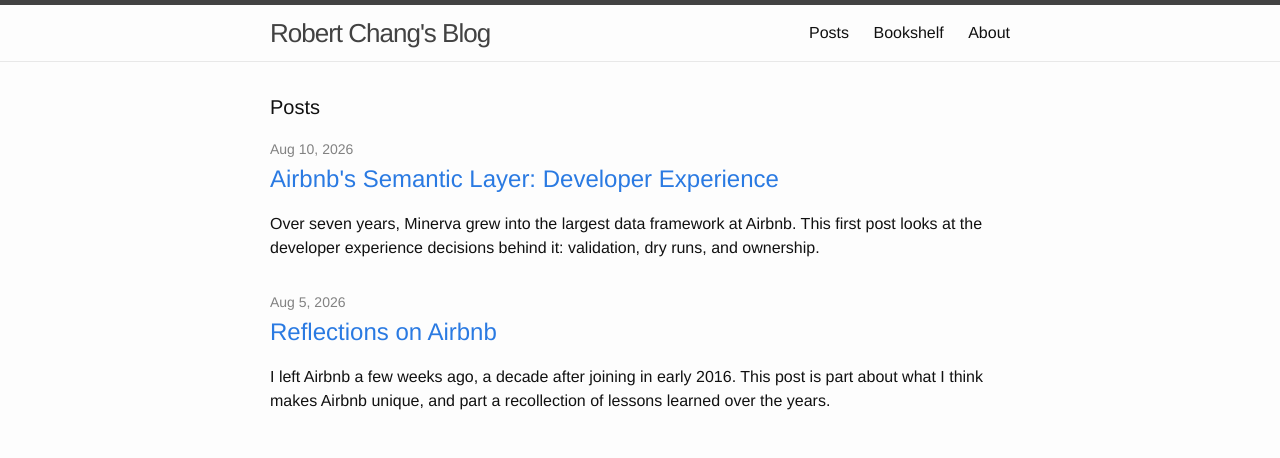
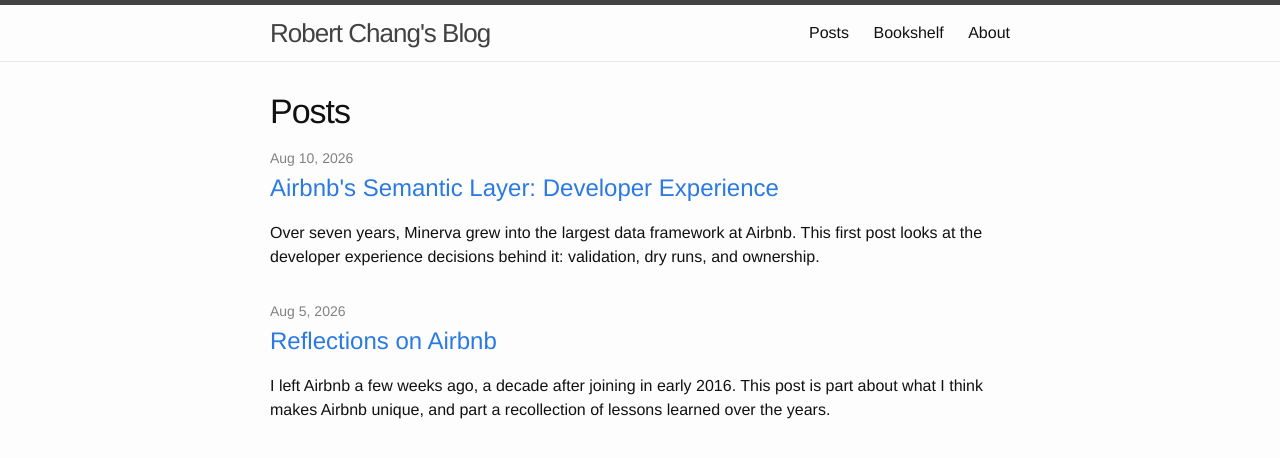
Before and after one commit to robert8138/robert8138.github.io, a Jekyll site: the page built from index.html, in a window 1280 px wide. Shown: the top 458 px of the page. Built offline with Jekyll 4.4.1, drawn with Linux system fonts in a browser that asks for light colours.

Commit message:
Give every page title one shared style
The top-level heading on each page had drifted into three different
rules: 20px on the home page (a minima section label, smaller than the
24px post links beneath it), 42px for posts, and /about/ borrowing the
post title. Below 800px they diverged again, since only one carried a
media query.

They now share `.page-title` at 34px. The size sits between the 26px
site title in the header and the headings it leads (`.shelf-title` 30px,
`.post-link` 24px) — at 42px it competed with the site title. The
now-unused `.bookshelf-heading` and `.post-title` rules are removed;
`.page-heading` stays for the dormant Presentations section.

Also drops the 34em cap on the bookshelf intro so it fills the content
column and measures the same as the post excerpts on the home page.

Co-Authored-By: Claude Opus 5 <noreply@anthropic.com>

```diff
--- a/_layouts/page.html
+++ b/_layouts/page.html
@@ -4,7 +4,7 @@ layout: default
 <div class="post">
 
   <header class="post-header">
-    <h1 class="post-title">{{ page.title }}</h1>
+    <h1 class="page-title">{{ page.title }}</h1>
   </header>
 
   <article class="post-content">
--- a/_layouts/post.html
+++ b/_layouts/post.html
@@ -4,7 +4,7 @@ layout: default
 <div class="post">
 
   <header class="post-header">
-    <h1 class="post-title">{{ page.title }}</h1>
+    <h1 class="page-title">{{ page.title }}</h1>
     <p class="post-meta">{{ page.date | date: "%b %-d, %Y" }}{% if page.author %} • {{ page.author }}{% endif %}{% if page.meta %} • {{ page.meta }}{% endif %}</p>
   </header>
 
--- a/_sass/_bookshelf.scss
+++ b/_sass/_bookshelf.scss
@@ -26,18 +26,14 @@ $shelf-wood-dark:   #c3a377;
     margin-bottom: $spacing-unit * 1.5;
 }
 
-.bookshelf-heading {
-    font-size: 42px;
-    letter-spacing: -1px;
-    line-height: 1.15;
-    margin-bottom: $spacing-unit / 2;
-}
-
 // Size and leading are inherited from `body` so this stays in step with post
 // and about prose, which pick up the same base values through `.post-content`.
+// No `max-width` and no `text-wrap` here on purpose: the intro fills the
+// `.wrapper` column and wraps greedily, so it measures the same as the post
+// excerpts on the home page. Capping the measure, or balancing the lines,
+// pulls the text short of the right edge and reads as a gap.
 .bookshelf-intro {
     color: $grey-color-dark;
-    max-width: 34em;
 }
 
 
--- a/_sass/_layout.scss
+++ b/_sass/_layout.scss
@@ -170,8 +170,27 @@
     padding: $spacing-unit 0;
 }
 
+// A small label above a list, not a page title — `index.html` uses it for the
+// dormant "Presentations" section.
 .page-heading {
     font-size: 20px;
+}
+
+// The title at the top of a page: the home page, /bookshelf/, /about/ and each
+// post. These drifted apart as each was built — 20px on the home page, 42px for
+// posts, and /about/ borrowing the post title — so they share one rule now.
+//
+// Sized to sit between the 26px site title in the header and the headings it
+// leads — `.shelf-title` at 30px, `.post-link` at 24px. Larger reads as
+// competing with the site title rather than titling the page.
+.page-title {
+    font-size: 34px;
+    letter-spacing: -1px;
+    line-height: 1.15;
+
+    @include media-query($on-laptop) {
+        font-size: 32px;
+    }
 }
 
 .post-list {
@@ -206,16 +225,6 @@
     margin-bottom: $spacing-unit;
 }
 
-.post-title {
-    font-size: 42px;
-    letter-spacing: -1px;
-    line-height: 1;
-
-    @include media-query($on-laptop) {
-        font-size: 36px;
-    }
-}
-
 .post-content {
     margin-bottom: $spacing-unit;
 
--- a/bookshelf.html
+++ b/bookshelf.html
@@ -12,7 +12,7 @@ excerpt: "Books that shaped how Robert Chang thinks about data, craft, teams, an
 
   <div class="wrapper">
     <header class="bookshelf-header">
-      <h1 class="bookshelf-heading">Bookshelf</h1>
+      <h1 class="page-title">Bookshelf</h1>
       {% if shelf_data.intro %}
       <p class="bookshelf-intro">{{ shelf_data.intro }}</p>
       {% endif %}
--- a/index.html
+++ b/index.html
@@ -7,7 +7,7 @@ nav_order: 1
 <div class="home">
 
   {% if site.posts.size > 0 %}
-  <h1 class="page-heading">Posts</h1>
+  <h1 class="page-title">Posts</h1>
 
   <ul class="post-list">
     {% for post in site.posts %}
```
